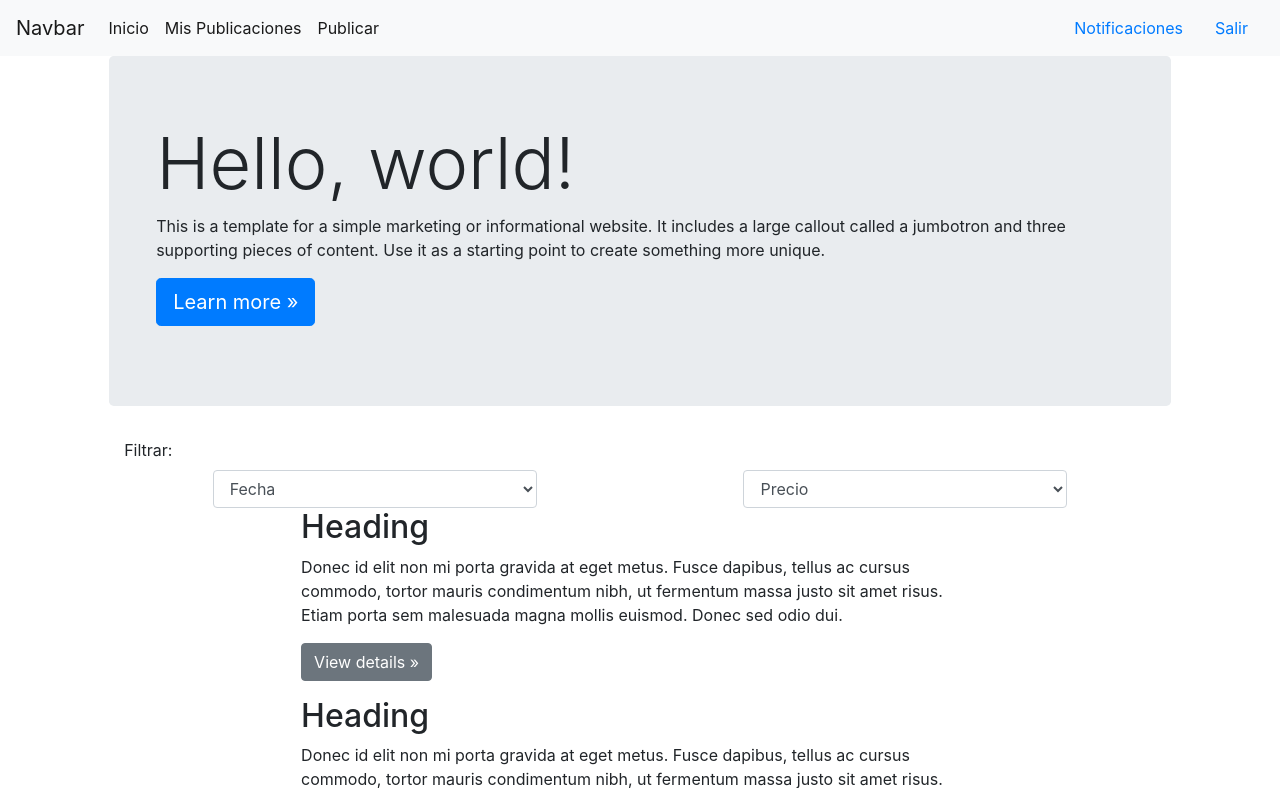
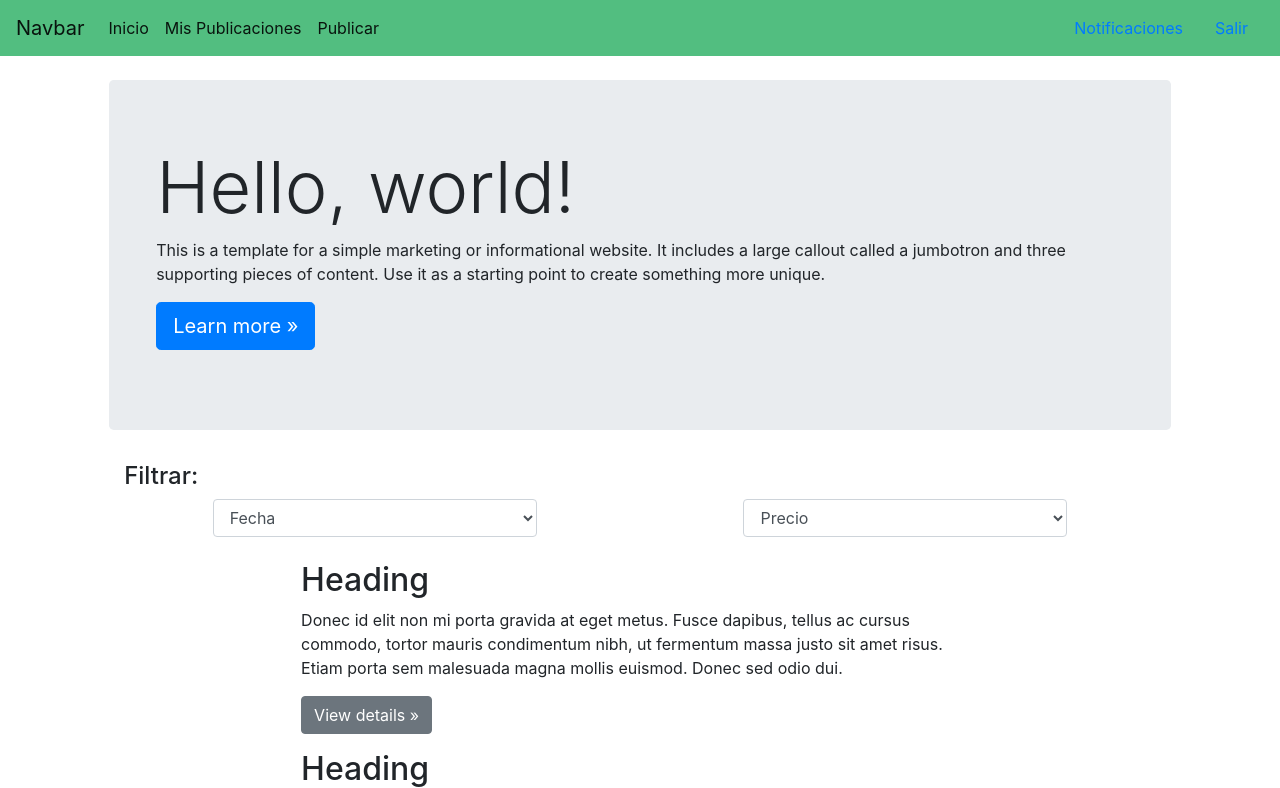
Before and after one commit to OscarAnCorzo/red_house, a PHP site: page / in a window 1280 px wide. Shown: the top 788 px of the page. Run offline with PHP 8.4, Linux system fonts and the light colour scheme.

Commit message:
antes del pull

```diff
--- a/funciones.js
+++ b/funciones.js
@@ -42,7 +42,7 @@ function ingresar(){
         type: "POST",
         data: datos,
         success: function(response){
-            response=jQuery.parseJSON(response);
+            response = jQuery.parseJSON(response);
 
             if(response.conexion==false){
                 alert("Error en la conexion");
--- a/index.php
+++ b/index.php
@@ -17,7 +17,6 @@
         -ms-user-select: none;
         user-select: none;
       }
-
       @media (min-width: 768px) {
         .bd-placeholder-img-lg {
           font-size: 3.5rem;
@@ -28,15 +27,15 @@
     <title>Inicio</title>
 </head>
 <body>
-    <nav class="navbar navbar-expand-lg navbar-light bg-light col-md-12">
+    <nav class="navbar navbar-expand-lg navbar-light bg-light col-md-12" style="background:#52BE80 !important">
         <a class="navbar-brand" href="#">Navbar</a>
         <button class="navbar-toggler" type="button" data-toggle="collapse" data-target="#navbarNavDropdown" aria-controls="navbarNavDropdown" aria-expanded="false" aria-label="Toggle navigation">
             <span class="navbar-toggler-icon"></span>
         </button>
-        <div class="collapse navbar-collapse" id="navbarNavDropdown">
-            <ul class="navbar-nav">
-                <li class="nav-item active">
-                    <a class="nav-link" href="#">Inicio<span class="sr-only">(current)</span></a>
+        <div class="collapse navbar-collapse" id="navbarNavDropdown" >
+            <ul class="navbar-nav" >
+                <li class="nav-item active" >
+                    <a class="nav-link" href="#" >Inicio<span class="sr-only">(current)</span></a>
                 </li>
                 <li class="nav-item active">
                     <a class="nav-link" href="#">Mis Publicaciones</a>
@@ -55,7 +54,7 @@
             </li>
         </ul>
     </nav>
-
+    <br>
     <div class="row">
         <div class="col-md-1"></div>
         <div class="col-md-10">
@@ -68,11 +67,11 @@
             </div>
 
             <div class="container">
-                <label class="row col-md-8" for=""> Filtrar:</label>
+                <h4 class="row col-md-8"> Filtrar:</h4>
                 <div class="row">
                     <div class="col-md-1"></div>
                     <div class="col-md-4">
-                        <select class="form-control">
+                        <select id="fecha" class="form-control">
                             <option>Fecha</option>
                         </select>
                     </div>
@@ -84,6 +83,7 @@
                     </div>
                     <div class="col-md-1"></div>
                 </div>
+                <br>
                 <div class="row">
                     <div class="col-md-2">
 
```
